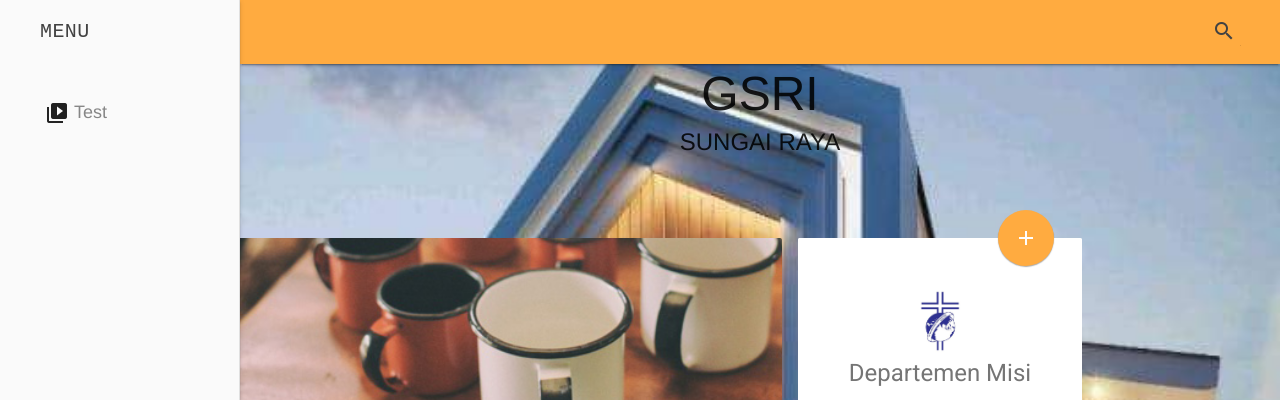
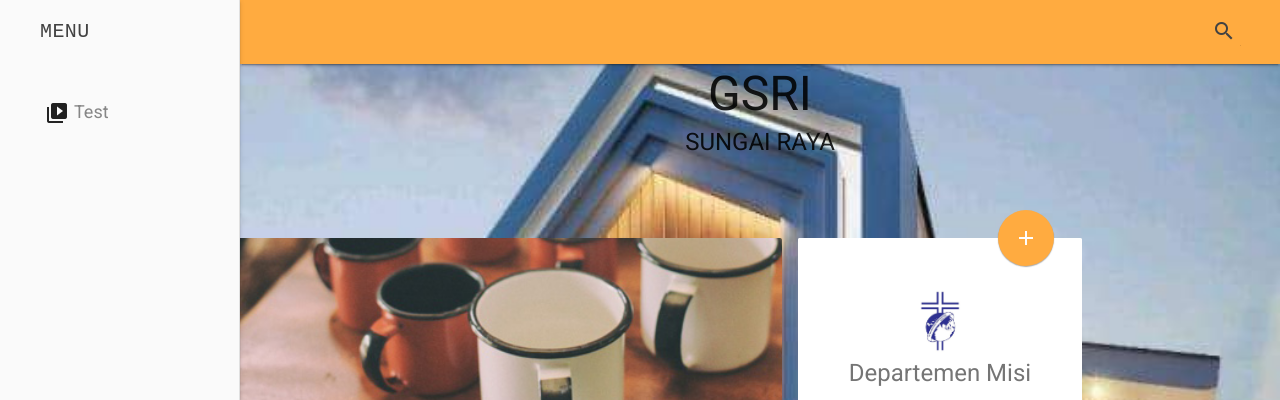
Before and after one commit to ItzClubbyKunz/GSRI, a plain HTML site: page index.html in a window 1280 px wide. Shown: the top 400 px of the page. Drawn offline with nearby package versions, Linux system fonts and the light colour scheme.

Commit message:
Update index.html

```diff
--- a/index.html
+++ b/index.html
@@ -58,6 +58,7 @@
       margin-bottom: 40px;
       z-index: 900;
     }
+    body,h1 {font-family: "Roboto", "Helvetica",sans-serif}
     </style>
   </head>
   <body>
```
